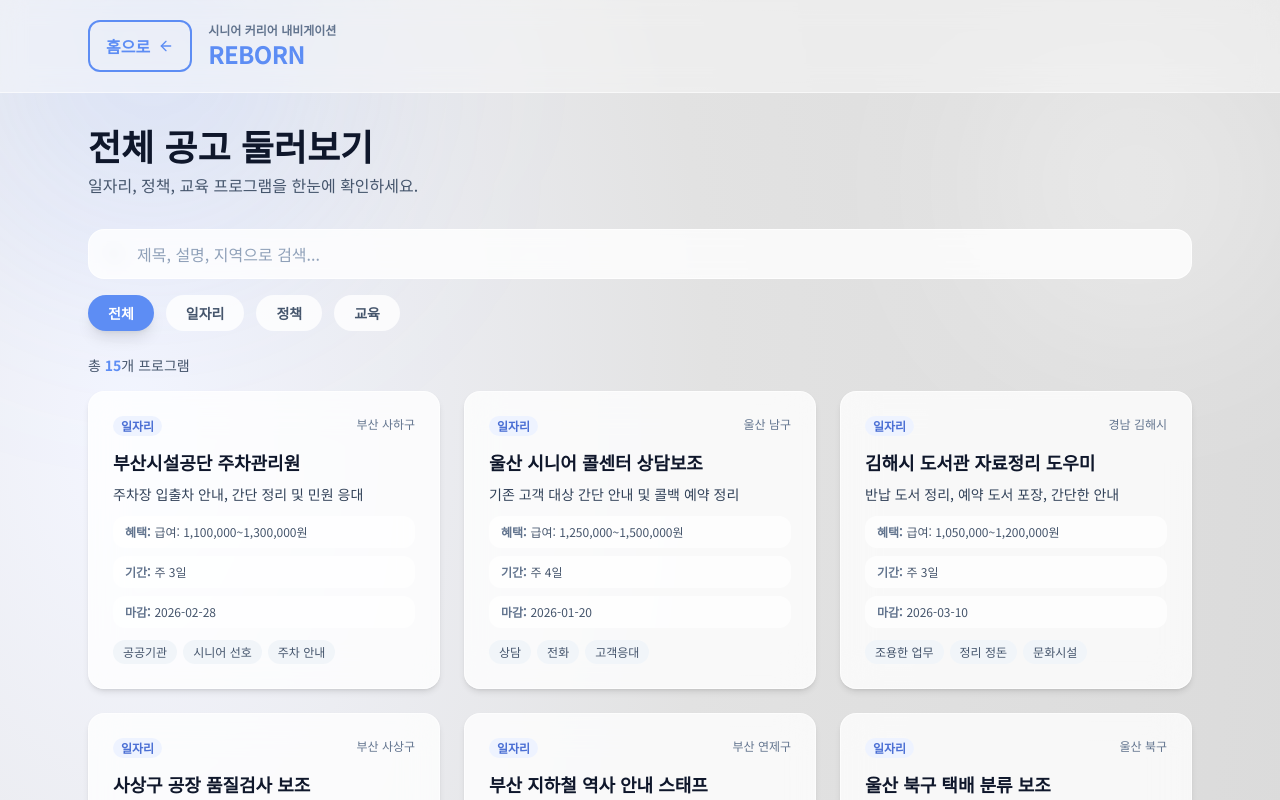
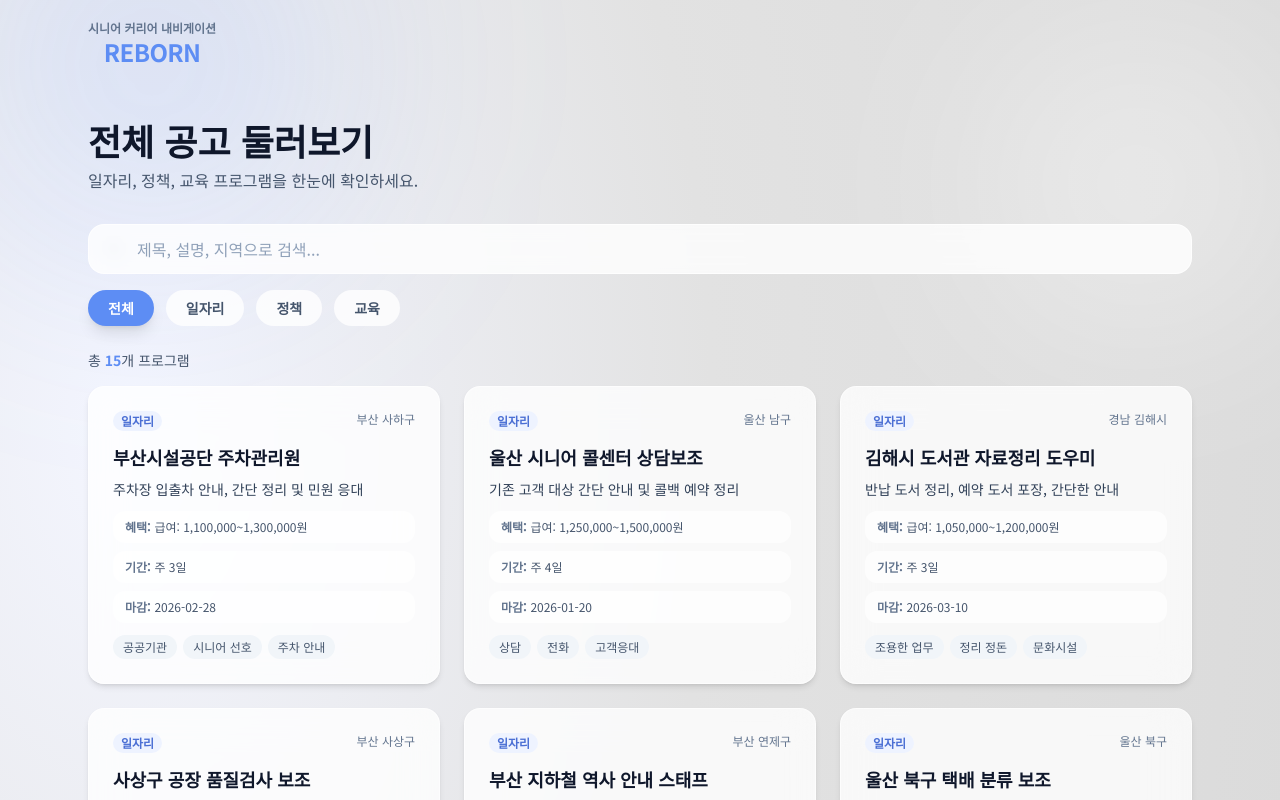
Before and after one commit to s0ooo0k/senior-agent, a Next.js app: page /browse in a window 1280 px wide. Shown: the top 800 px of the page. Built offline with nearby package versions, Linux system fonts and the light colour scheme.

Commit message:
style : 일부 디자인 수정

```diff
--- a/src/app/browse/page.tsx
+++ b/src/app/browse/page.tsx
@@ -69,25 +69,17 @@ export default function BrowsePage() {
         <div className="absolute right-0 top-10 h-72 w-72 rounded-full bg-white/50 blur-[110px]" />
       </div>
 
-      <header className="sticky top-0 z-20 bg-white/40 backdrop-blur-md border-b border-white/60">
+      <header className="sticky top-0 z-20 bg-transparent">
         <div className="mx-auto flex max-w-6xl items-center justify-between px-6 py-5">
-          <div className="flex items-center gap-4">
-            <Button
-              variant="outline"
-              size="sm"
-              onClick={() => router.push("/")}
-              icon={<ArrowLeft className="h-4 w-4" />}
-            >
-              홈으로
-            </Button>
-            <div>
+          <div className="flex items-center gap-3">
+            <button onClick={() => router.push("/")} className="cursor-pointer">
               <p className="text-xs font-semibold text-slate-500">
                 시니어 커리어 내비게이션
               </p>
               <p className="text-2xl font-bold uppercase tracking-tight text-[#5d8df4]">
                 Reborn
               </p>
-            </div>
+            </button>
           </div>
         </div>
       </header>
--- a/src/app/layout.tsx
+++ b/src/app/layout.tsx
@@ -11,6 +11,9 @@ const notoSansKr = Noto_Sans_KR({
 export const metadata: Metadata = {
   title: "리본(Reborn) – 시니어 커리어 내비게이션",
   description: "부울경 시니어를 위한 음성 기반 커리어 내비게이션 MVP",
+  icons: {
+    icon: "/favicon.png",
+  },
 };
 
 export default function RootLayout({
--- a/src/app/page.tsx
+++ b/src/app/page.tsx
@@ -846,14 +846,14 @@ export default function Home() {
       <header className="sticky top-0 z-20 bg-transparent">
         <div className="mx-auto flex max-w-6xl items-center justify-between px-6 py-5">
           <div className="flex items-center gap-3">
-            <div>
+            <button onClick={() => router.push("/")} className="cursor-pointer">
               <p className="text-xs font-semibold text-slate-500">
                 시니어 커리어 내비게이션
               </p>
               <p className="text-2xl font-bold uppercase tracking-tight text-[#5d8df4]">
                 Reborn
               </p>
-            </div>
+            </button>
           </div>
 
           <div className="flex items-center gap-4">
```
Also changed, not shown: assets/favicon.png (added), public/favicon.png (added).
